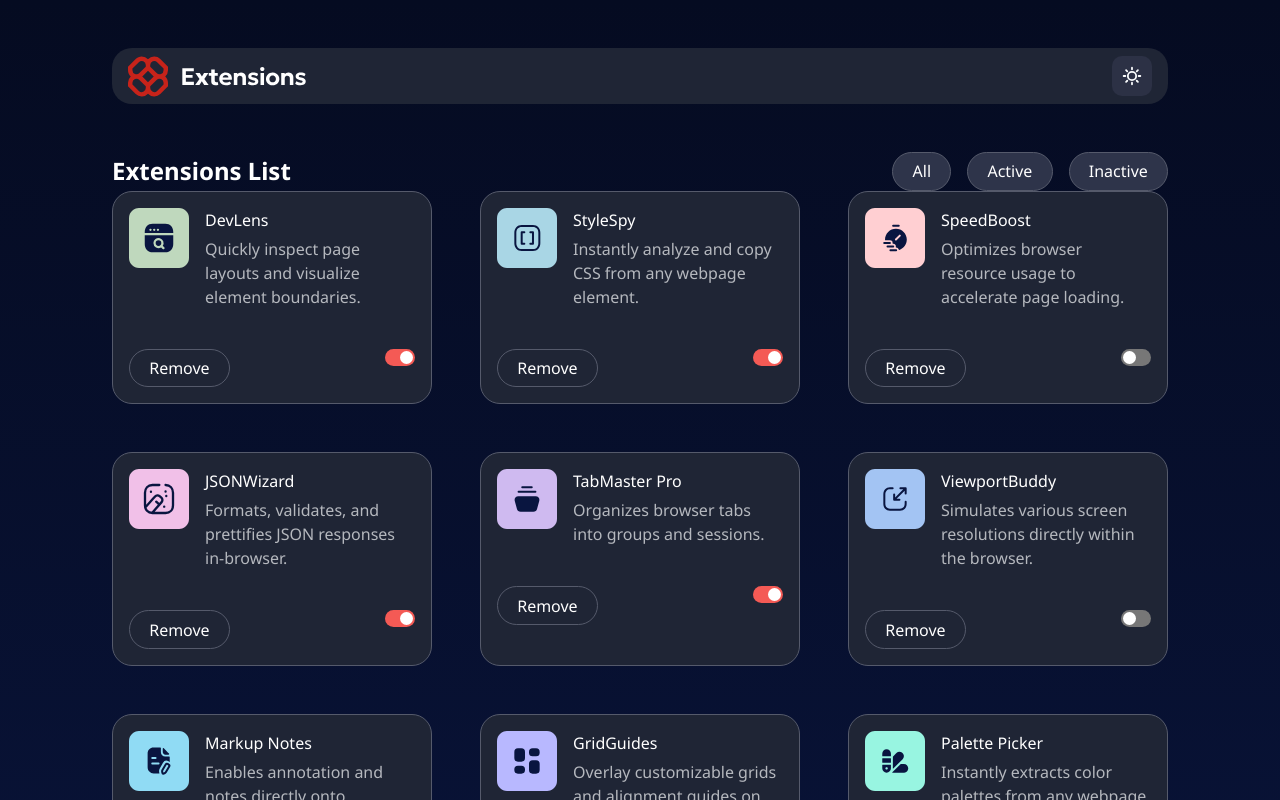
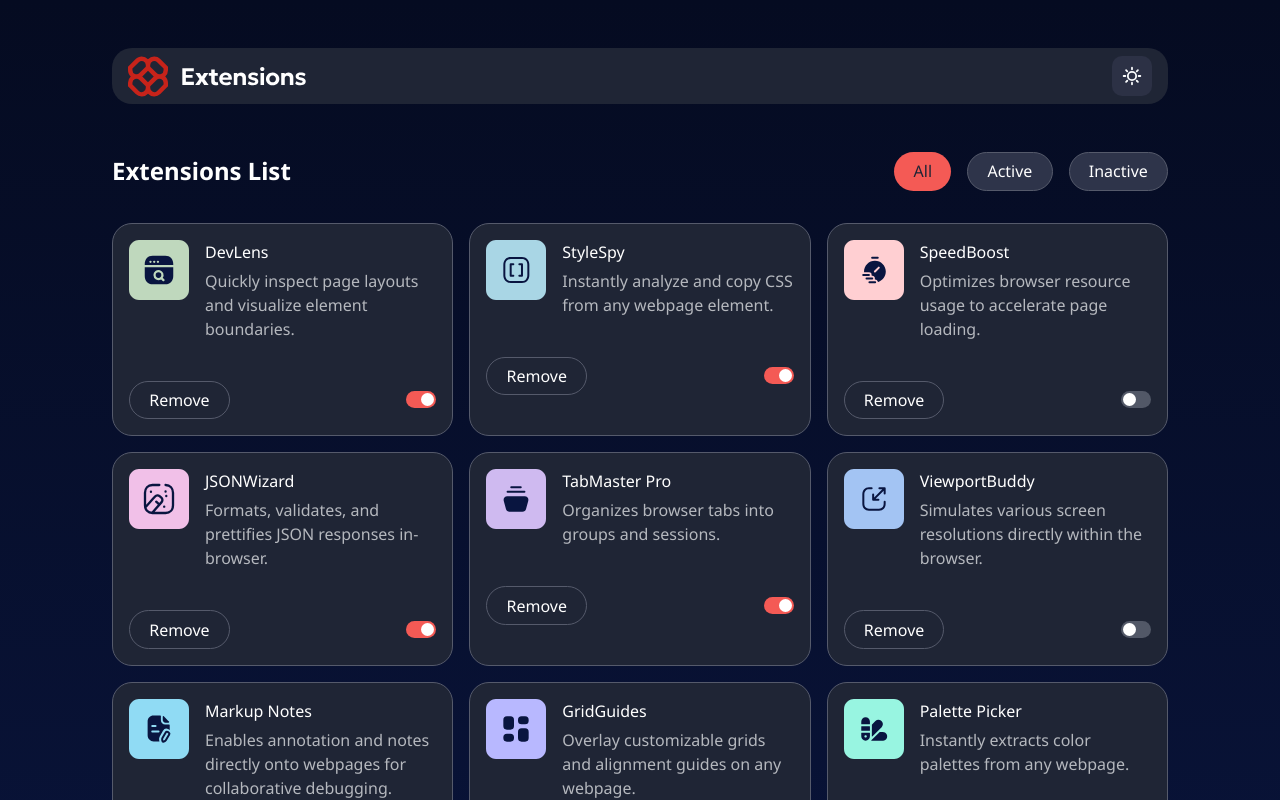
Before and after one commit to gabyortova/browser-extension-manager, a React (Vite) app: page / in a window 1280 px wide. Shown: the top 800 px of the page. Built offline with nearby package versions, Linux system fonts and the light colour scheme.

Commit message:
Implement extension filtering and active button styling

```diff
--- a/src/Footer.jsx
+++ b/src/Footer.jsx
@@ -1,7 +1,7 @@
 function Footer() {
 
     return (
-        <footer class="attribution">
+        <footer className="attribution">
             Challenge by <a href="https://www.frontendmentor.io?ref=challenge">Frontend Mentor</a>.
             Coded by <a href="#">Gabriela</a>.
         </footer>
--- a/src/extensionElement/ExtensionElement.scss
+++ b/src/extensionElement/ExtensionElement.scss
@@ -4,8 +4,8 @@
     padding: 1em;
     background-color: $surface-color;
     color: #fff;
+    border: $border;
     border-radius: $border-radius;
-    border: $border;
 
     .info {
         display: flex;
@@ -27,6 +27,7 @@
     .buttons {
         display: flex;
         justify-content: space-between;
+        align-items: center;
 
         button {
             padding: $buttons-padding;
@@ -59,7 +60,7 @@
             position: absolute;
             cursor: pointer;
             inset: 0;
-            background: #777;
+            background: #525867;
             border-radius: 30px;
             transition: 0.3s;
 
@@ -70,7 +71,7 @@
                 width: 13px;
                 left: 2px;
                 bottom: 2px;
-                background: white;
+                background: #fff;
                 border-radius: 50%;
                 transition: 0.3s;
             }
--- a/src/extensionsList/ExtensionsList.jsx
+++ b/src/extensionsList/ExtensionsList.jsx
@@ -4,6 +4,7 @@ import ExtensionElement from '../extensionElement/ExtensionElement';
 import './ExtensionsList.scss';
 
 function ExtensionsList() {
+    const [activeBtnName, setActiveBtnName] = useState('All');
 
     const [jsonData, setJsonData] = useState([]);
 
@@ -13,13 +14,25 @@ function ExtensionsList() {
             .then(data => setJsonData(data));
     }, []);
 
+    const onBtnLinkHandler = (name) => {
+        setActiveBtnName(name);
+    }
+
+    const filteredData = jsonData.filter((extension) => {
+        if (activeBtnName === 'Active') return extension.isActive;
+        if (activeBtnName === 'Inactive') return !extension.isActive;
+
+        return true;
+    });
+
     return (
-        <>
-            <Header />
+        <section>
+            <Header activeBtnName={activeBtnName} onBtnLinkHandler={onBtnLinkHandler} />
+
             <section className='extensionsList'>
-                {jsonData.map((extension, index) => (
+                {filteredData.map((extension) => (
                     <ExtensionElement
-                        key={index}
+                        key={extension.name}
                         logo={extension.logo}
                         name={extension.name}
                         description={extension.description}
@@ -27,7 +40,7 @@ function ExtensionsList() {
                     />
                 ))}
             </section>
-        </>
+        </section>
     )
 }
 
--- a/src/extensionsList/ExtensionsList.scss
+++ b/src/extensionsList/ExtensionsList.scss
@@ -1,13 +1,14 @@
 .extensionsList {
     display: grid;
     grid-template-columns: repeat(3, 1fr);
-    gap: 3em;
+    gap: 1em;
+    margin-top: 2em;
 
-    @media (max-width: 768px) {
+    @media (max-width: 950px) {
         grid-template-columns: repeat(2, 1fr);
     }
 
-    @media (max-width: 480px) {
+    @media (max-width: 750px) {
         grid-template-columns: 1fr;
     }
 }
--- a/src/header/Header.jsx
+++ b/src/header/Header.jsx
@@ -1,15 +1,26 @@
+import { useState } from 'react';
 import './Header.scss'
 
-function Header() {
+const btnsNames = ['All', 'Active', 'Inactive'];
+
+function Header({ activeBtnName, onBtnLinkHandler }) {
 
     return (
         <header className="header">
             <h1 className='title'> Extensions List</h1>
 
             <nav className='nav'>
-                <a className='link'>All</a>
-                <a className='link'>Active</a>
-                <a className='link'>Inactive</a>
+                {btnsNames.map((name) => {
+                    return (
+                        <button
+                            key={name}
+                            className={`link ${activeBtnName === name ? 'activeBtn' : ''}`}
+                            onClick={() => onBtnLinkHandler(name)}
+                        >
+                            {name}
+                        </button>
+                    );
+                })}
             </nav>
         </header>
     )
--- a/src/header/Header.scss
+++ b/src/header/Header.scss
@@ -22,5 +22,11 @@
             padding: $buttons-padding;
             background-color: #2e344a;
         }
+
+        .link.activeBtn {
+            background-color: $active-color;
+            color: $surface-color;
+            border: none;
+        }
     }
 }
```
Also changed, not shown: assets/images/logo.svg.
